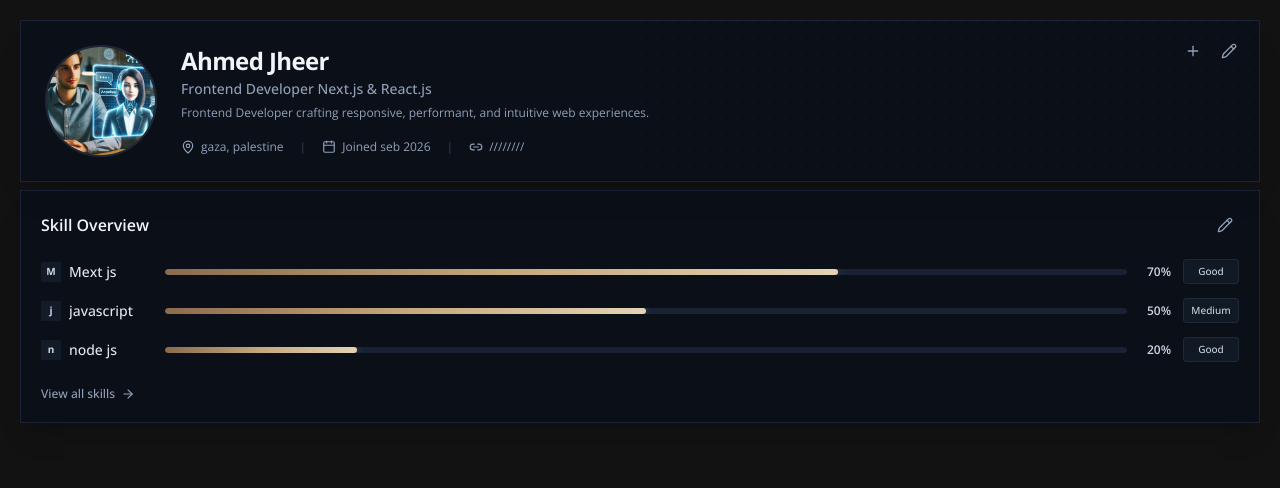
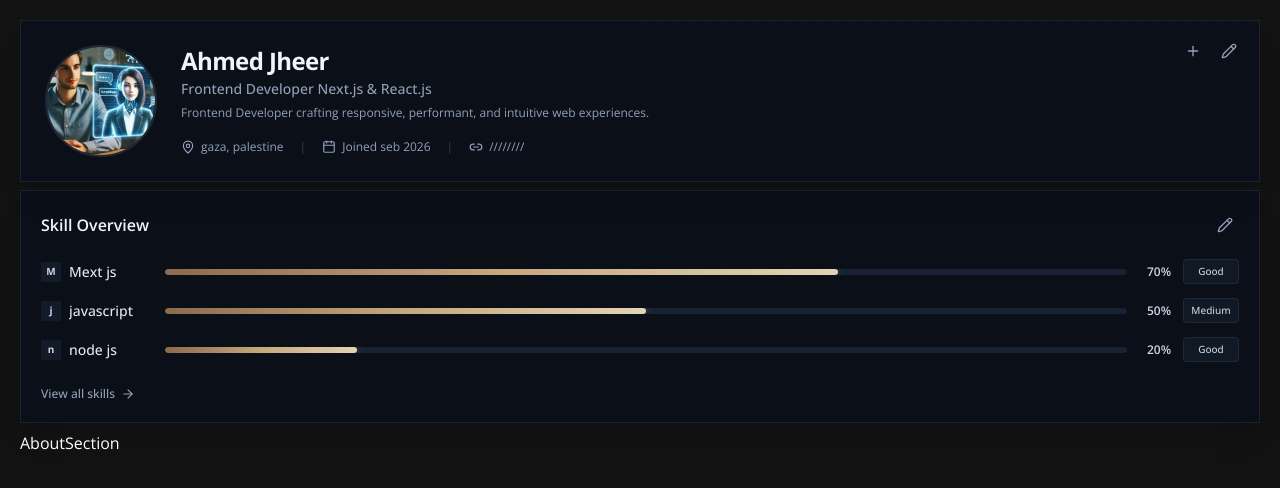
Before and after one commit to NexWolf/AI-Interview-frontend, a Next.js app: page /profile in a window 1280 px wide. Shown: the top 488 px of the page. Built offline with nearby package versions, Linux system fonts and the light colour scheme.

Commit message:
delete spline Packeges

```diff
--- /dev/null
+++ b/component/community/profile/AboutSection.tsx
@@ -0,0 +1,8 @@
+
+const AboutSection = () => {
+  return (
+    <div>AboutSection</div>
+  )
+}
+
+export default AboutSection
--- a/component/community/profile/ProfileComponent.tsx
+++ b/component/community/profile/ProfileComponent.tsx
@@ -2,6 +2,7 @@
 import { BioDataType, profileDataType } from "@/types/community/profile"
 import ProfileHeader  from "./ProfileHeader"
 import { SkillOverview } from "./SkillsOverview"
+import AboutSection from "./AboutSection"
 
 type ProfileProps ={
     ProfileData  : profileDataType
@@ -24,7 +25,9 @@ const ProfileComponent = ({ProfileData}: ProfileProps)  => {
             <SkillOverview skills={ProfileData.skills} />
 
 
-
+        <div>
+            <AboutSection />
+        </div>
     </div>
   )
 }
```
Also changed, not shown: package.json (+2 -5 lines), 1 other file (tests, documents, lock files or other folders).
